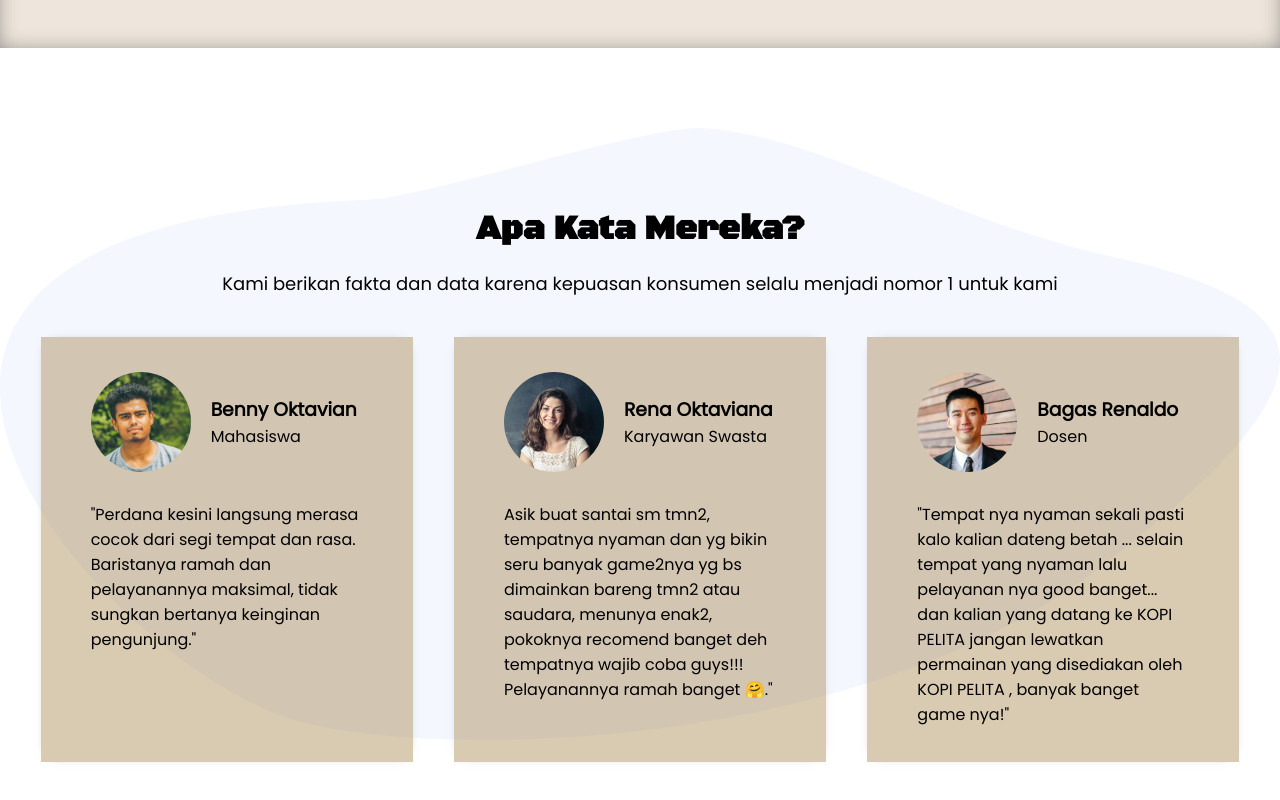
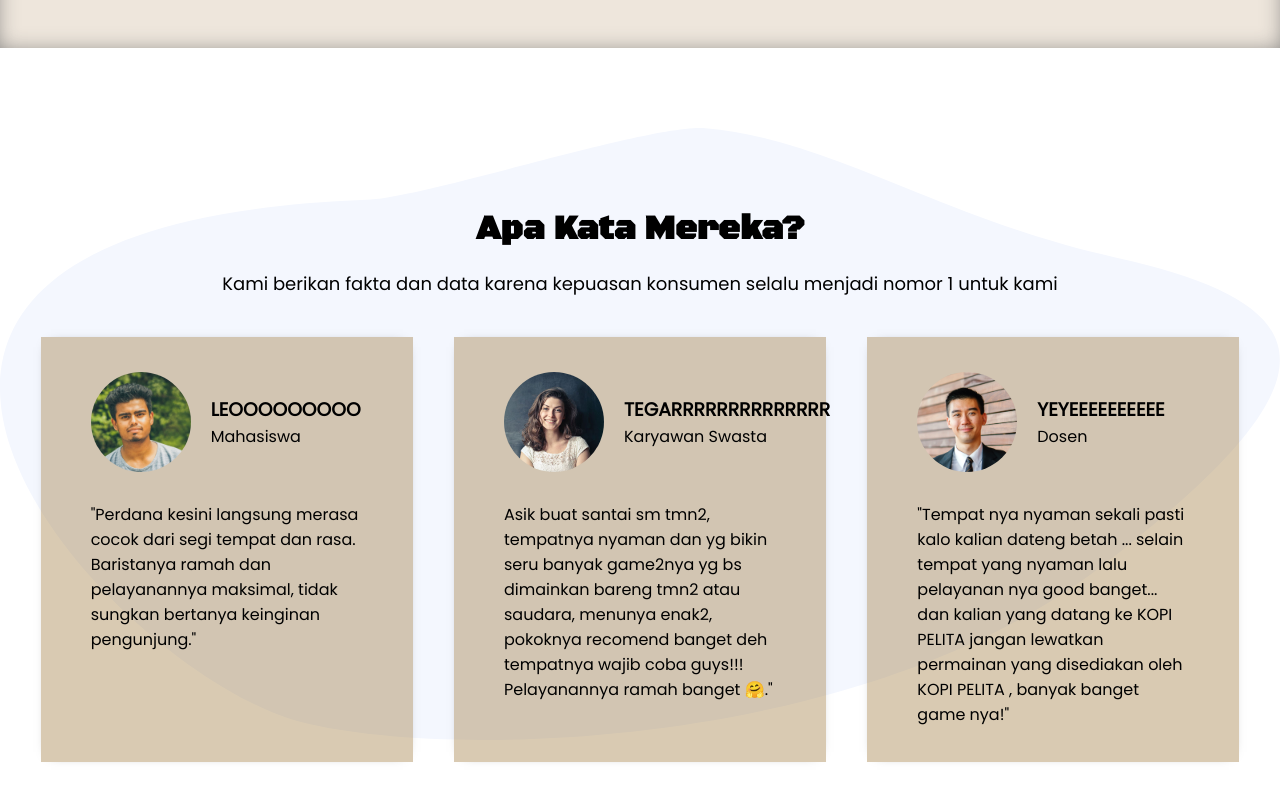
Before and after one commit to owensitompul05-ops/pelita0512, a plain HTML site: page index.html in a window 1280 px wide. Shown: the part 2856-3656 px from the top of the page. Drawn offline with Linux system fonts and the light colour scheme; files whose address does not match are found by name.

Commit message:
Index.html

```diff
--- a/index.html
+++ b/index.html
@@ -129,7 +129,7 @@
                 <div class="profile">
                     <img src="images/customer/customer1.jpg">
                     <div class="nama-profile">
-                        <h3>Benny Oktavian</h3>
+                        <h3>LEOOOOOOOOO</h3>
                         <p>Mahasiswa</p>
                     </div>
                 </div>
@@ -139,7 +139,7 @@
                 <div class="profile">
                     <img src="images/customer/customer2.jpg">
                     <div class="nama-profile">
-                        <h3>Rena Oktaviana</h3>
+                        <h3>TEGARRRRRRRRRRRRRR</h3>
                         <p>Karyawan Swasta</p>
                     </div>
                 </div>
@@ -149,7 +149,7 @@
                 <div class="profile">
                     <img src="images/customer/customer3.jpg">
                     <div class="nama-profile">
-                        <h3>Bagas Renaldo</h3>
+                        <h3>YEYEEEEEEEEEE</h3>
                         <p>Dosen</p>
                     </div>
                 </div>
```
